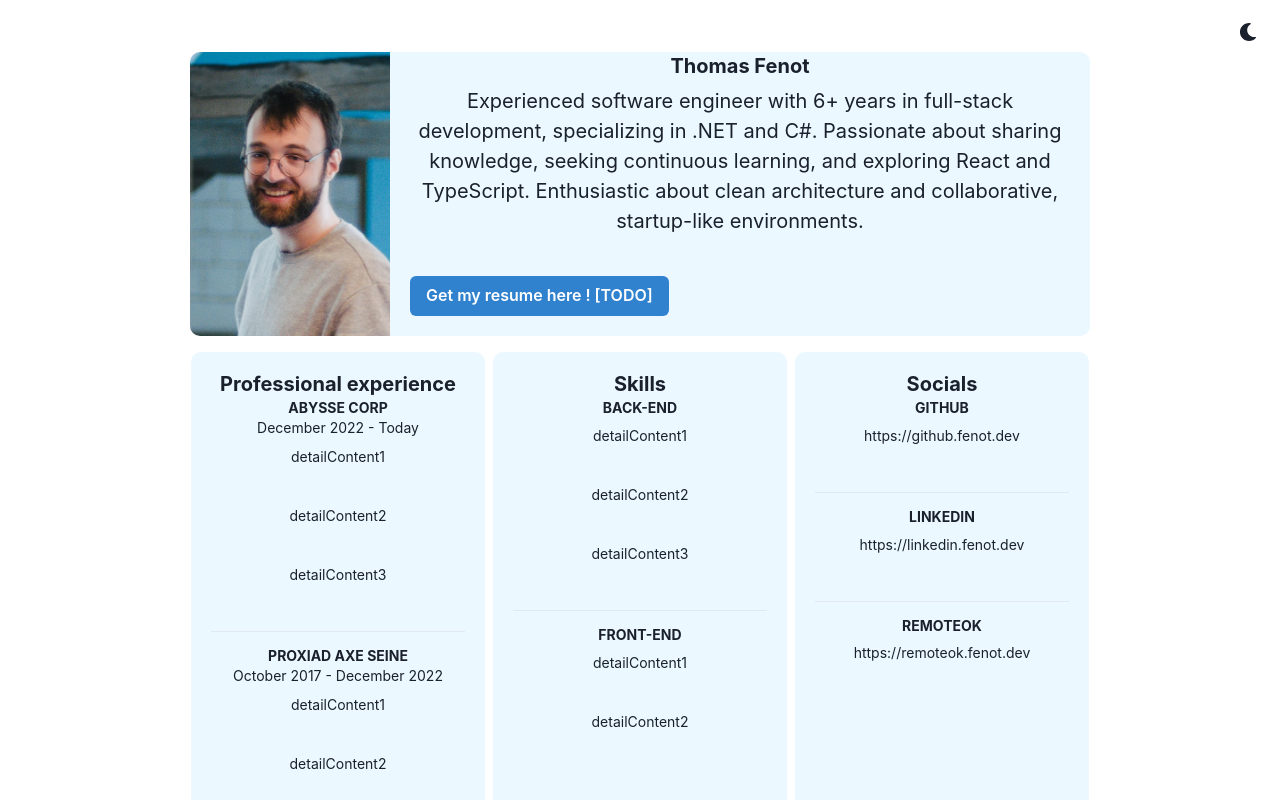
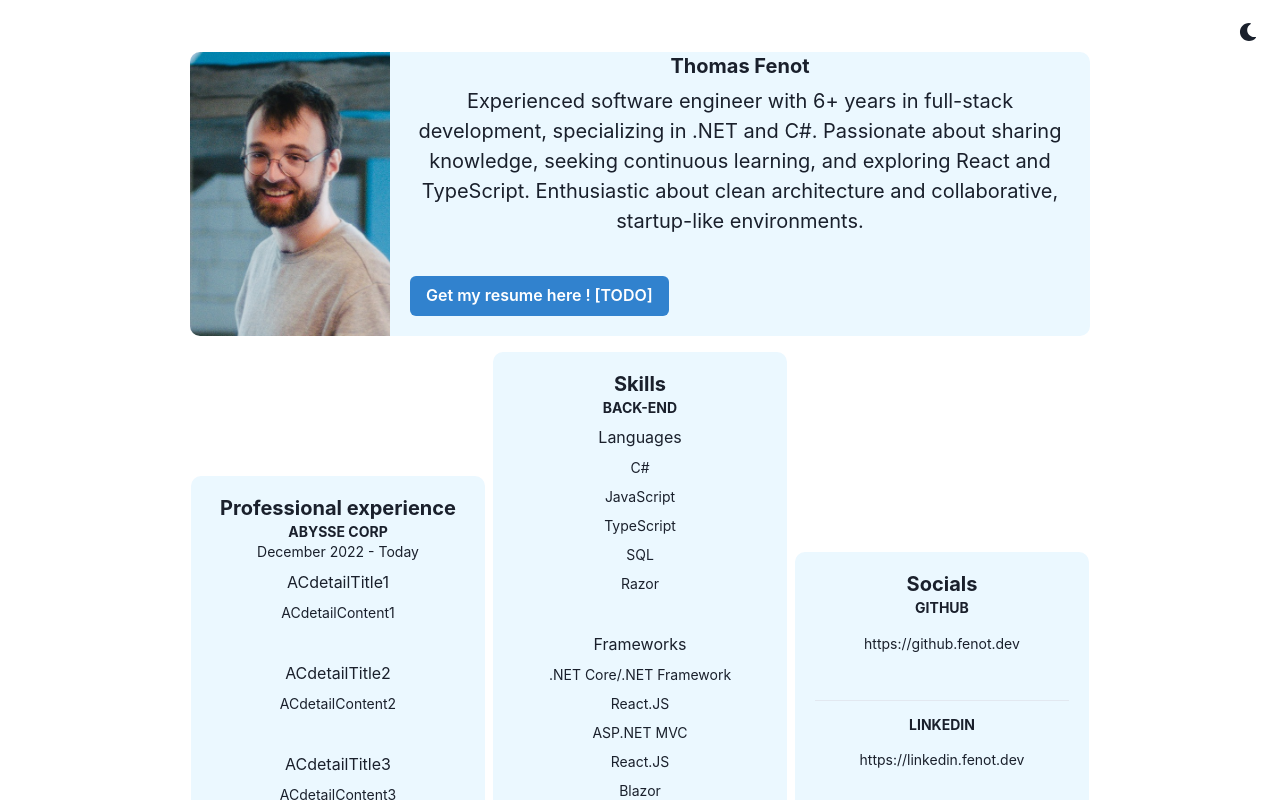
Before and after one commit to ThomasFenot/portfolio-ts, a React (Create React App) app: page / in a window 1280 px wide. Shown: the top 800 px of the page. Built offline with nearby package versions, Linux system fonts and the light colour scheme.

Commit message:
feat : Updates on cards Update cardContent by adding a list Update card component to match cardContent updates mainPages update, added more details on displayed informations

```diff
--- a/src/classes/cardContent.tsx
+++ b/src/classes/cardContent.tsx
@@ -1,18 +1,18 @@
 class CardContent {
-  compagnieName: string;
+  cardContentName: string;
   details: CardDetail[];
   date?: string;
-  constructor(compagnieName: string, details: CardDetail[], date?: string) {
-      this.compagnieName = compagnieName;
+  constructor(cardContentName: string, details: CardDetail[], date?: string) {
+      this.cardContentName = cardContentName;
       this.date = date;
       this.details = details;
   }
 }
 
 class CardDetail {
-  detailText: string;
+  detailText: string[];
   detailTitle?: string;
-  constructor( detailText: string, detailTitle?: string) {
+  constructor(detailText:  string[], detailTitle?: string) {
     this.detailTitle = detailTitle;
     this.detailText = detailText;
   }
--- a/src/components/Cards/DisplayCard.tsx
+++ b/src/components/Cards/DisplayCard.tsx
@@ -1,4 +1,4 @@
-import * as React from "react"
+import * as React from "react";
 import {
   Card,
   Text,
@@ -7,39 +7,40 @@ import {
   CardHeader,
   Stack,
   StackDivider,
-  Box
-} from "@chakra-ui/react"
+  Box,
+} from "@chakra-ui/react";
 
-import {CardContent} from "../../classes/cardContent"
+import { CardContent } from "../../classes/cardContent";
 
 type DisplayCardProps = {
-  header: string,
-  content: CardContent[]
-}
+  header: string;
+  content: CardContent[];
+};
 
-
-// Easiest way to declare a Function Component; return type is inferred.
-export const DisplayCard = ({ header,content}: DisplayCardProps) =>
+export const DisplayCard = ({ header, content }: DisplayCardProps) => (
   <Card variant={"displayCard"}>
     <CardHeader>
-            <Heading size='md'>
-                {header}
-            </Heading>
+      <Heading size="md">{header}</Heading>
     </CardHeader>
     <CardBody>
-            <Stack divider={<StackDivider />} spacing='4'>
-            {/* Maybe there is a better wayto do this... */}
-            {content.map((element, index) => (
+      <Stack divider={<StackDivider />} spacing="4">
+        {/* Maybe there is a better way to do this... */}
+        {content.map((element) => (
           <Box>
-                <Heading size='xs' textTransform='uppercase'>
-                  {element.compagnieName}
+            <Heading size="xs" textTransform="uppercase">
+              {element.cardContentName}
             </Heading>
-                <Text fontSize='sm'>{element.date}</Text>
+            <Text fontSize="sm">{element.date}</Text>
             {element.details.map((element, index) => (
               <>
-                    <Text key={index} pt='2' fontSize='sm'>
-                        {element.detailText}
+                <Text key={index} pt="2" fontSize="md">
+                  {element.detailTitle}
                 </Text>
+                {element.detailText.map((element) => (
+                  <Text key={index} pt="2" fontSize="sm">
+                    {element}
+                  </Text>
+                ))}
                 <br />
               </>
             ))}
@@ -48,4 +49,4 @@ export const DisplayCard = ({ header,content}: DisplayCardProps) =>
       </Stack>
     </CardBody>
   </Card>
-    ;
+);
--- a/src/views/MainPage.tsx
+++ b/src/views/MainPage.tsx
@@ -11,53 +11,53 @@ import { CardContent, CardDetail} from "../classes/cardContent"
 const listOfProfessionalExperience: CardContent[] = [
     new CardContent("Abysse Corp",
         [
-            new CardDetail("detailContent1", "detailTitle1"),
-            new CardDetail("detailContent2", "detailTitle2"),
-            new CardDetail("detailContent3", "detailTitle3")
+            new CardDetail(["ACdetailContent1"], "ACdetailTitle1"),
+            new CardDetail(["ACdetailContent2"], "ACdetailTitle2"),
+            new CardDetail(["ACdetailContent3"], "ACdetailTitle3")
         ], "December 2022 - Today"
     ),
     new CardContent("Proxiad Axe Seine",
         [
-            new CardDetail("detailContent1", "detailTitle1"),
-            new CardDetail("detailContent2", "detailTitle2")
+            new CardDetail(["PASdetailContent1"], "PASdetailTitle1"),
+            new CardDetail(["PASdetailContent2"], "PASdetailTitle2")
         ], "October 2017 - December 2022"
     )
 ]
 
-//List of skills : Maybe i can set this somewhere else ?
+//List of skills
 const listOfSkills: CardContent[] = [
     new CardContent("Back-end",
         [
-            new CardDetail("detailContent1", "detailTitle1"),
-            new CardDetail("detailContent2", "detailTitle2"),
-            new CardDetail("detailContent3", "detailTitle3")
+            new CardDetail(["C#","JavaScript","TypeScript","SQL","Razor"], "Languages"),
+            new CardDetail([".NET Core/.NET Framework","React.JS","ASP.NET MVC","React.JS", "Blazor" ], "Frameworks"),
+            new CardDetail(["SSMS", "VS/VS Code","Docker"], "Tools")
         ],
     ),
     new CardContent("Front-end",
         [
-            new CardDetail("detailContent1", "detailTitle1"),
-            new CardDetail("detailContent2", "detailTitle2")
+            new CardDetail(["FEdetailContent1"], "FEdetailTitle1"),
+            new CardDetail(["FEdetailContent2"], "FEdetailTitle2")
         ]
     )
 ]
 
-//List of socials : Maybe i can set this somewhere else ?
+//List of socials
 const listOfSocials: CardContent[] = [
     new CardContent("GitHub",
         [
-            new CardDetail("https://github.fenot.dev")
+            new CardDetail(["https://github.fenot.dev"])
         ]
     ),
     new CardContent("LinkedIn",
         [
-            new CardDetail("https://linkedin.fenot.dev")
+            new CardDetail(["https://linkedin.fenot.dev"])
         ]
     ),
     new CardContent("RemoteOk",
-    [
-        new CardDetail("https://remoteok.fenot.dev")
-    ]
-)
+        [
+            new CardDetail(["https://remoteok.fenot.dev"])
+        ]
+    )
 ]
 
 export const MainPage = () => (
```
Lines whose indentation alone changed are shown as unchanged.
